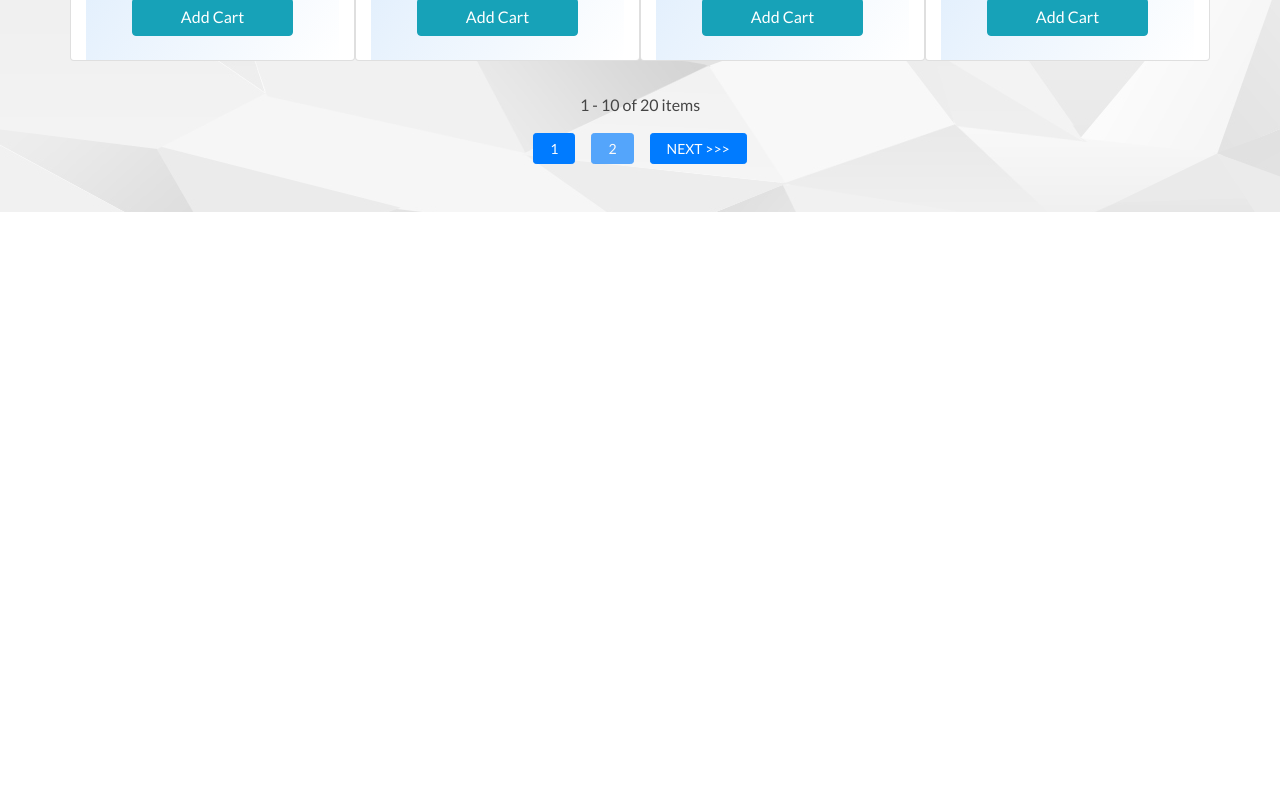
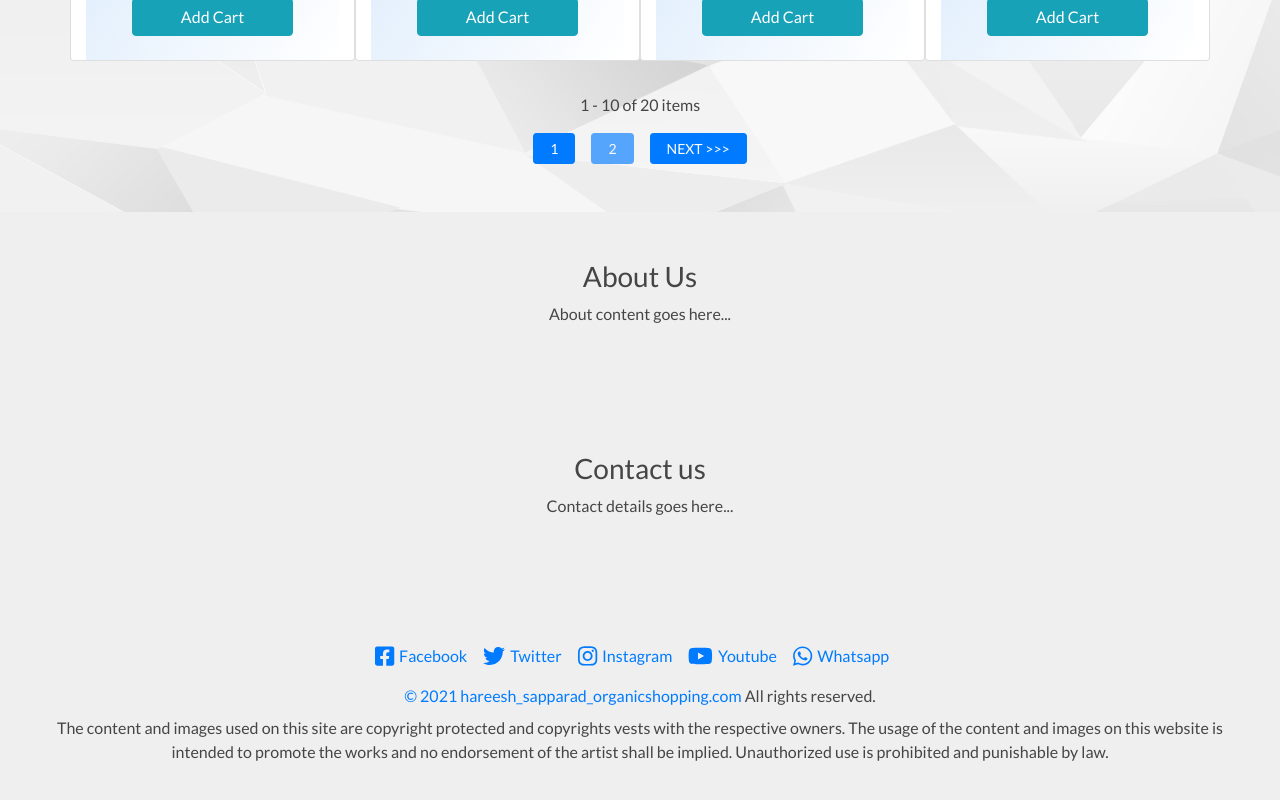
Before and after one commit to hareeshcs33/organic-shopping-cart, a Vue app: page / in a window 1280 px wide. Shown: the part 2309-3109 px from the top of the page. Before the commit the page ends 2521 px from the top, so only its background shows below. Built offline with nearby package versions, Linux system fonts and the light colour scheme.

Commit message:
footer content added

```diff
--- a/src/App.vue
+++ b/src/App.vue
@@ -2,16 +2,19 @@
   <div id="app">
     <navbar></navbar>
     <router-view />
+    <footer-content></footer-content>
   </div>
 </template>
 
 <script>
+import FooterContent from "./components/footer-content.vue";
 import Navbar from "./components/navbar";
 
 export default {
   name: "App",
   components: {
-    Navbar
+    Navbar,
+    FooterContent
   }
 };
 </script>
--- /dev/null
+++ b/src/components/footer-content.vue
@@ -0,0 +1,68 @@
+<template>
+  <div>
+    <div
+      class="d-flex flex-column align-items-center justify-content-between footer-content p-5"
+    >
+      <section class="about-section" id="about">
+        <h3 class="text-center">About Us</h3>
+        <p>About content goes here...</p>
+      </section>
+      <section class="contact-section" id="contact">
+        <h3 class="text-center">Contact us</h3>
+        <p>Contact details goes here...</p>
+      </section>
+      <footer class="footer">
+        <div
+          class="d-flex align-items-center justify-content-center social-icons mb-3"
+        >
+          <a class="d-flex align-items-center mr-3 link">
+            <i class="fab fa-facebook-square icon"></i>Facebook
+          </a>
+          <a class="d-flex align-items-center mr-3 link">
+            <i class="fab fa-twitter icon"></i>Twitter
+          </a>
+          <a class="d-flex align-items-center mr-3 link">
+            <i class="fab fa-instagram icon"></i>Instagram
+          </a>
+          <a class="d-flex align-items-center mr-3 link">
+            <i class="fab fa-youtube icon"></i>Youtube
+          </a>
+          <a class="d-flex align-items-center mr-3 link">
+            <i class="fab fa-whatsapp icon"></i>Whatsapp
+          </a>
+        </div>
+        <div class="footer-text text-center">
+          <div class="mb-2">
+            <a class="link"
+              >&copy; 2021 hareesh_sapparad_organicshopping.com
+            </a>
+            All rights reserved.
+          </div>
+          <p class="mb-0">
+            The content and images used on this site are copyright protected and
+            copyrights vests with the respective owners. The usage of the
+            content and images on this website is intended to promote the works
+            and no endorsement of the artist shall be implied. Unauthorized use
+            is prohibited and punishable by law.
+          </p>
+        </div>
+      </footer>
+    </div>
+  </div>
+</template>
+<script>
+export default {};
+</script>
+<style scoped>
+.footer-content {
+  background-color: #efefef;
+  min-height: 75vh;
+}
+.footer {
+  background-color: #efefef;
+}
+.icon {
+  font-size: 22px;
+  margin-right: 5px;
+}
+</style>
--- a/src/css/common.css
+++ b/src/css/common.css
@@ -104,6 +104,10 @@
 :after,
 :before {
   box-sizing: border-box;
+}
+
+:disabled {
+  cursor: not-allowed;
 }
 
 .link {
--- a/src/pages/home-landing/checkout.vue
+++ b/src/pages/home-landing/checkout.vue
@@ -150,16 +150,26 @@
                 placeholder="Your Email Address"
                 class="form-control"
                 :disabled="false"
+                v-model="emailAddress"
               />
             </div>
             <div class="d-flex align-items-center mb-3">
-              <input type="checkbox" checked :disabled="false" />
+              <input
+                type="checkbox"
+                :checked="this.emailAddress !== ''"
+                :disabled="this.emailAddress == ''"
+              />
               <label class="pl-2 mb-0"
                 >Keep me up to date on news and exclusive offers</label
               >
             </div>
             <div class="d-flex align-items-center mb-3">
-              <button class="btn btn-primary px-5 mr-3">Checkout</button>
+              <button
+                class="btn btn-primary px-5 mr-3"
+                :disabled="this.emailAddress == ''"
+              >
+                Checkout
+              </button>
               <div class="d-flex align-items-center encrypted-text">
                 <i class="fas fa-lock"></i>
                 <span class="ml-2">
@@ -181,7 +191,8 @@ export default {
       shippingCharge: 99,
       shippingChargeStatus: Boolean,
       minOrder: 149.99,
-      qtyPrice: null
+      qtyPrice: null,
+      emailAddress: ""
     };
   },
   computed: {
```
